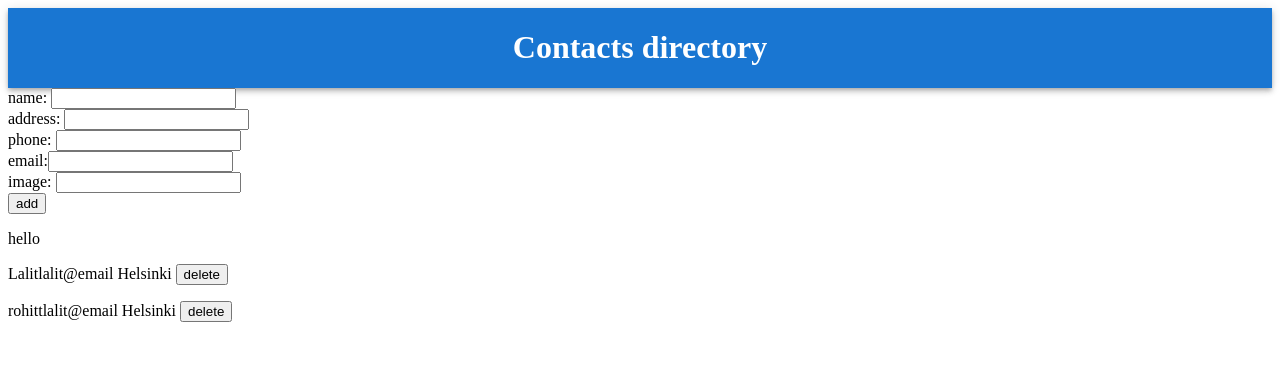
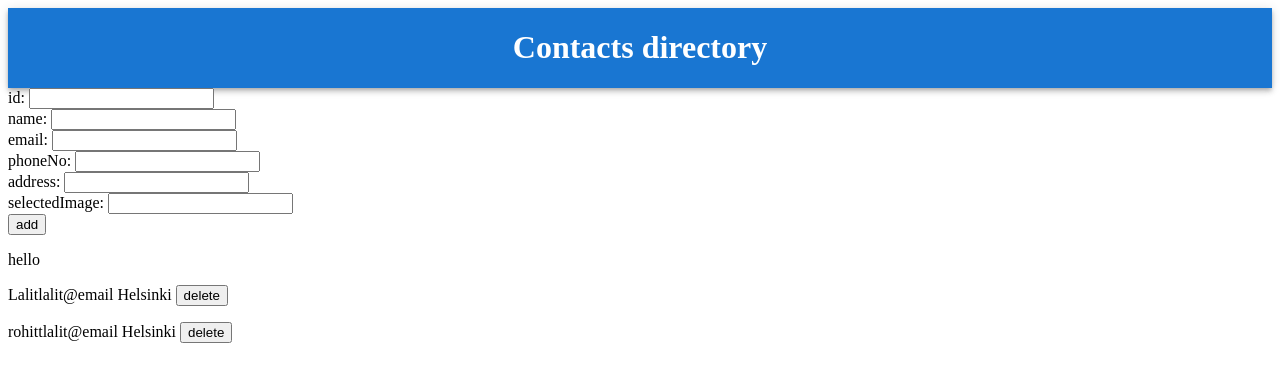
Before and after one commit to lalitghimire/contacts-directory, a React (Create React App) app in the folder client/: page / in a window 1280 px wide. Shown: the top 382 px of the page. Built offline with nearby package versions, Linux system fonts and the light colour scheme.

Commit message:
add functionality to create contacts

```diff
--- a/client/src/components/AddContactForm.js
+++ b/client/src/components/AddContactForm.js
@@ -1,32 +1,68 @@
 import React from 'react';
+import { useFormik } from 'formik';
+import { useDispatch } from 'react-redux';
+import { addContact } from '../redux/contactSlice';
 
 const AddContactForm = () => {
+    const dispatch = useDispatch();
+    const formik = useFormik({
+        initialValues: {
+            id: '',
+            name: '',
+            email: '',
+            phoneNo: '',
+            address: '',
+            selectedImage: '',
+        },
+        onSubmit: (values) => {
+            dispatch(addContact(values));
+        },
+    });
+
     return (
         <div>
-            <form>
+            <form onSubmit={formik.handleSubmit}>
                 <div>
-                    {' '}
-                    name: <input />
+                    id: <input name='id' onChange={formik.handleChange} value={formik.values.id} />
                 </div>
                 <div>
-                    {' '}
-                    address: <input />
+                    name:{' '}
+                    <input name='name' onChange={formik.handleChange} value={formik.values.name} />
                 </div>
                 <div>
-                    {' '}
-                    phone: <input />
+                    email:{' '}
+                    <input
+                        name='email'
+                        onChange={formik.handleChange}
+                        value={formik.values.email}
+                    />
                 </div>
                 <div>
-                    {' '}
-                    email:
-                    <input />
+                    phoneNo:{' '}
+                    <input
+                        name='phoneNo'
+                        onChange={formik.handleChange}
+                        value={formik.values.phoneNo}
+                    />
                 </div>
                 <div>
-                    {' '}
-                    image: <input />
+                    address:{' '}
+                    <input
+                        name='address'
+                        onChange={formik.handleChange}
+                        value={formik.values.address}
+                    />
+                </div>
+                <div>
+                    selectedImage:{' '}
+                    <input
+                        name='selectedImage'
+                        onChange={formik.handleChange}
+                        value={formik.values.selectedImage}
+                    />
                 </div>
 
-                <button>add </button>
+                <button type='submit'>add </button>
             </form>
         </div>
     );
```
